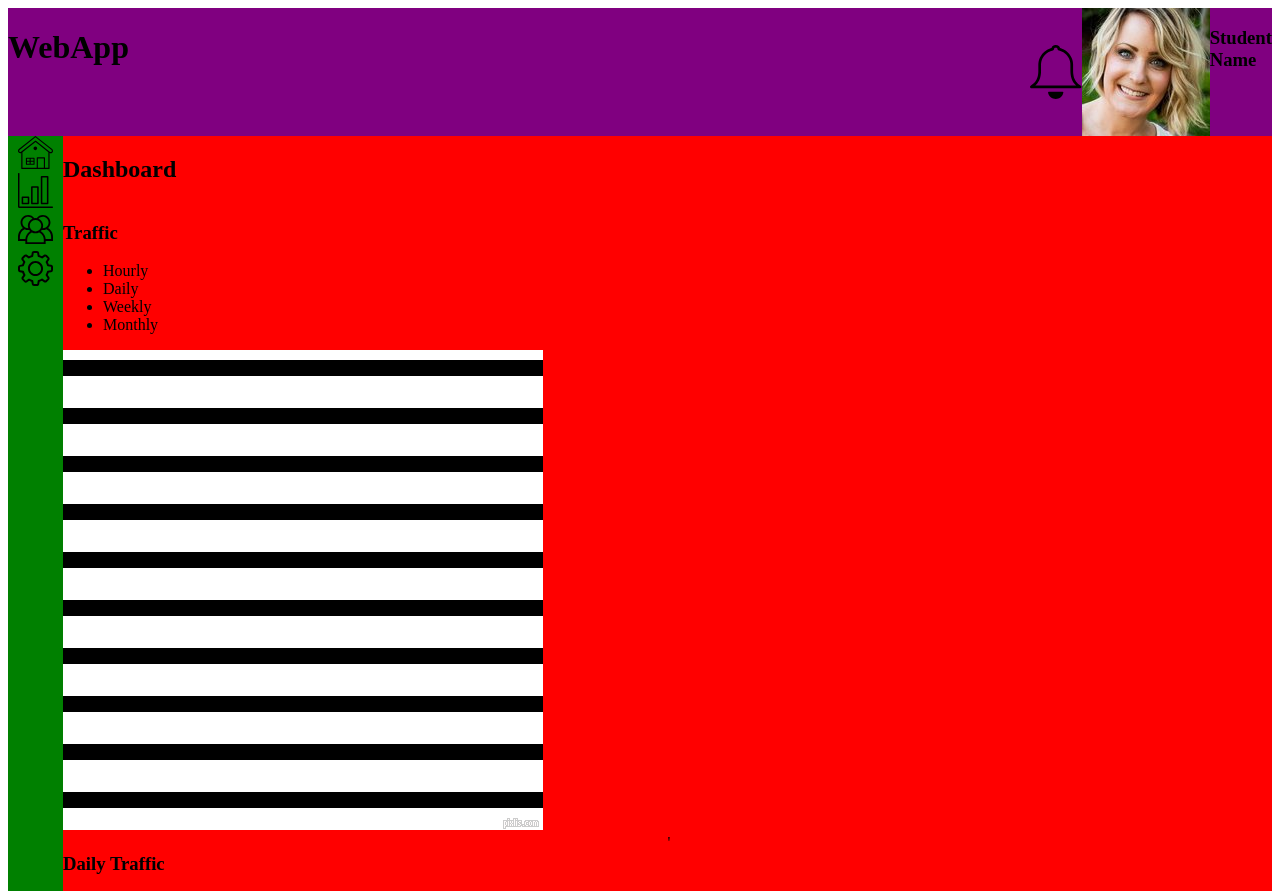
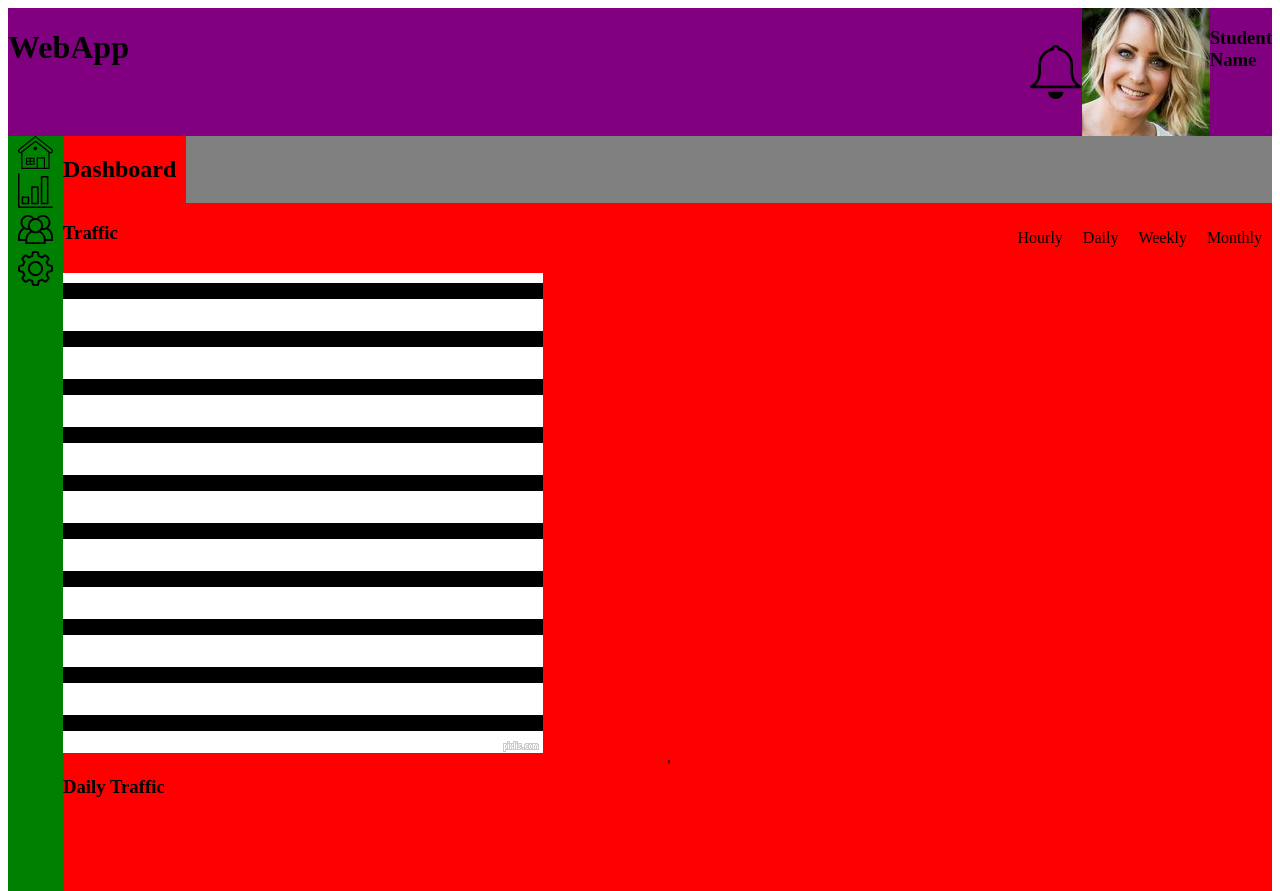
Before and after one commit to raf-l8bloomer/web-app-dashboard, a plain HTML site: page index.html in a window 1280 px wide. Shown: the top 891 px of the page. Drawn offline with Linux system fonts and the light colour scheme.

Commit message:
Styled up to traffic nav

```diff
--- a/css/styles.css
+++ b/css/styles.css
@@ -55,7 +55,8 @@
 }
 
 .nav a {
-    margin: 0 10px; /* Adjust the spacing between items */
+    margin: 0 10px;
+    /* Adjust the spacing between items */
 }
 
 .nav img {
@@ -64,8 +65,60 @@
     height: auto;
 }
 
+/* DASHBOARD */
+
 .main {
     display: grid;
+}
+
+/* MAIN HEADER */
+
+.dashboard-header {
+    display: flex;
+    flex-direction: row;
+}
+
+.headline {
+    margin-right: auto;
+}
+
+.tab {
+    background-color: grey;
+    width: 100%;
+    height: 100%;
+    margin-left: 10px;
+}
+
+/* ALERT */
+
+.alert {
+    background-color: pink;
+}
+
+/* TRAFFIC */
+
+.traffic-header {
+    display: flex;
+    flex-direction: column;
+}
+
+.traffic-nav {
+    display: flex;
+    flex-direction: row;
+    justify-content: space-evenly;
+}
+
+.traffic-nav li {
+    list-style: none;
+    margin: 10px;
+}
+
+.traffic-nav li:active {
+    background-color: green;
+    color: white;
+    border: 1px solid green;
+    border-radius: 20px;
+
 }
 
 .canvas {
@@ -77,6 +130,10 @@
     width: 95vw;
 }
 
+/************************
+ TABLET STLYING
+ ***********************/
+
 @media (min-width: 768px) {
     .grid-container {
         grid-template-columns: 55px 1fr;
@@ -85,21 +142,28 @@
             "nav main"
     }
 
+    /* NAV */
+
     .nav {
         flex-direction: column;
         justify-content: flex-start;
 
-  }
+    }
 
-  .nav a {
-    margin: 0 10px; /* Adjust the spacing between items */
-}
+    .nav a {
+        margin: 0 10px;
+        /* Adjust the spacing between items */
+    }
+
+    /* MAIN SECTION COLUMNS*/
 
     .main {
         background-color: red;
         grid-template-columns: 50%;
     }
 
+    .dashboard-header,
+    .alert,
     .traffic,
     .social {
         grid-column: 1 / span 2;
@@ -124,4 +188,17 @@
     .widget-container-half {
         width: 45vw;
     }
+
+/* TRAFFIC */
+
+.traffic-header {
+    display: flex;
+    flex-direction: row;
 }
+
+.traffic-header h3 {
+    margin-right: auto;
+}
+
+
+}
--- a/index.html
+++ b/index.html
@@ -45,7 +45,7 @@
         <main class="main">
 
             <!-- DASHBOARD HEADER (FULL)-->
-            <div class="main-header">
+            <div class="dashboard-header">
                 <h2 class="headline">Dashboard</h2>
                 <div class="tab"></div>
             </div>
@@ -62,7 +62,7 @@
                     <!-- TRAFFIC NAV BAR -->
                     <ul class="traffic-nav">
                         <li class="traffic-nav-link">Hourly</li>
-                        <li class="traffic-nav-link">Daily</li>
+                        <li class="traffic-nav-link active">Daily</li>
                         <li class="traffic-nav-link">Weekly</li>
                         <li class="traffic-nav-link">Monthly</li>
                     </ul>
```
